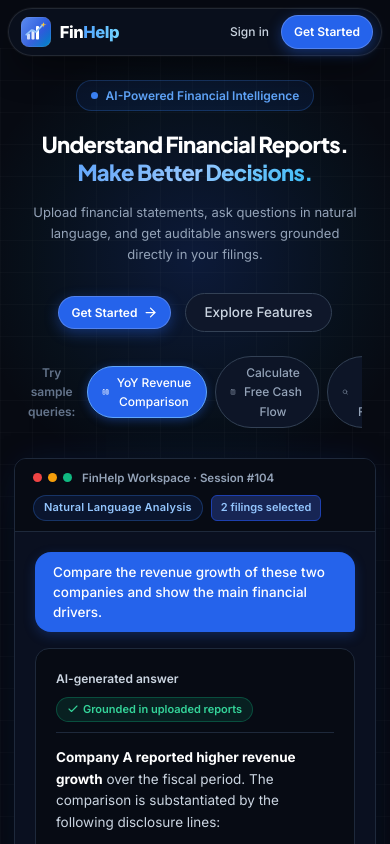
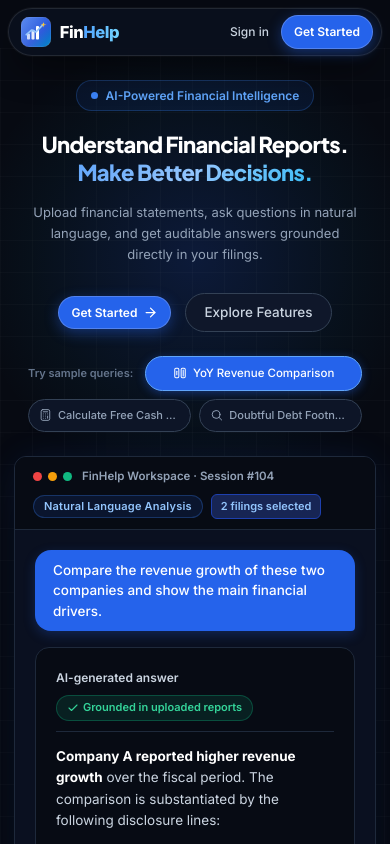
Before and after one commit to Thnh8052/FinHelp, a React (Vite) app in the folder frontend/: page / in a window 390 px wide. Built offline with nearby package versions, Linux system fonts and the light colour scheme; no server answers.

Commit message:
Fix Landing page layout and UX/UI

```diff
--- a/frontend/src/features/landing/LandingPage.css
+++ b/frontend/src/features/landing/LandingPage.css
@@ -269,6 +269,20 @@
   flex-wrap: wrap;
 }
 
+.fh-chips-row {
+  display: flex;
+  align-items: center;
+  gap: 8px;
+}
+
+.fh-chips-label {
+  font-size: 12px;
+  color: #64748b;
+  font-weight: 600;
+  margin-right: 4px;
+  white-space: nowrap;
+}
+
 .fh-chip {
   padding: 6px 14px;
   border-radius: 9999px;
@@ -282,6 +296,7 @@
   display: inline-flex;
   align-items: center;
   gap: 6px;
+  white-space: nowrap;
 }
 
 .fh-chip:hover {
@@ -594,12 +609,20 @@
   gap: 6px;
 }
 
-/* API Badge Pills */
+/* Capability & Comparison Badges */
+.fh-badge-wrapper {
+  display: inline-flex;
+  align-items: center;
+  justify-content: flex-end;
+  flex-shrink: 0;
+}
+
 .fh-capability-badge {
   display: inline-flex;
   align-items: center;
+  justify-content: center;
   gap: 5px;
-  padding: 3px 10px;
+  padding: 4px 11px;
   border-radius: 9999px;
   font-size: 11px;
   font-weight: 600;
@@ -607,6 +630,51 @@
   background: rgba(37, 99, 235, 0.12);
   border: 1px solid rgba(59, 130, 246, 0.28);
   letter-spacing: 0.02em;
+  white-space: nowrap;
+  flex-shrink: 0;
+  text-align: center;
+  line-height: 1.3;
+}
+
+.fh-comparison-header {
+  display: flex;
+  align-items: center;
+  justify-content: space-between;
+  gap: 10px;
+  width: 100%;
+}
+
+.fh-comparison-title {
+  font-weight: 700;
+  font-size: 12px;
+  text-transform: uppercase;
+  letter-spacing: 0.06em;
+}
+
+.fh-comparison-badge {
+  display: inline-flex;
+  align-items: center;
+  justify-content: center;
+  text-align: center;
+  padding: 4px 10px;
+  border-radius: 9999px;
+  font-size: 11px;
+  font-weight: 600;
+  white-space: nowrap;
+  flex-shrink: 0;
+  line-height: 1.25;
+}
+
+.fh-badge-risk {
+  background: rgba(239, 68, 68, 0.15);
+  color: #fca5a5;
+  border: 1px solid rgba(239, 68, 68, 0.3);
+}
+
+.fh-badge-success {
+  background: rgba(16, 185, 129, 0.15);
+  color: #6ee7b7;
+  border: 1px solid rgba(16, 185, 129, 0.3);
 }
 
 .fh-api-pill {
@@ -987,17 +1055,91 @@
   .fh-chips-container {
     width: 100%;
     max-width: 100%;
-    justify-content: flex-start;
-    flex-wrap: nowrap;
-    overflow-x: auto;
-    padding-bottom: 6px;
-    -webkit-overflow-scrolling: touch;
-    scrollbar-width: none;
+    display: flex;
+    flex-direction: column;
+    gap: 8px;
+    margin-top: 14px;
     box-sizing: border-box;
   }
-  .fh-chips-container::-webkit-scrollbar {
-    display: none;
+  .fh-chips-row {
+    display: flex;
+    align-items: center;
+    gap: 8px;
+    width: 100%;
   }
+  .fh-chips-row-1 {
+    display: flex;
+    align-items: center;
+    gap: 8px;
+    width: 100%;
+  }
+  .fh-chips-row-1 .fh-chips-label {
+    font-size: 11px;
+    color: #64748b;
+    font-weight: 600;
+    white-space: nowrap;
+    flex-shrink: 0;
+  }
+  .fh-chips-row-1 .fh-chip {
+    flex: 1;
+    min-width: 0;
+    justify-content: center;
+    padding: 7px 12px;
+    font-size: 11.5px;
+  }
+  .fh-chips-row-2 {
+    display: flex;
+    align-items: center;
+    gap: 8px;
+    width: 100%;
+  }
+  .fh-chips-row-2 .fh-chip {
+    flex: 1;
+    min-width: 0;
+    justify-content: center;
+    padding: 7px 10px;
+    font-size: 11px;
+  }
+  .fh-chip {
+    white-space: nowrap;
+  }
+  .fh-chip span {
+    overflow: hidden;
+    text-overflow: ellipsis;
+    white-space: nowrap;
+  }
+
+  .fh-badge-wrapper {
+    display: inline-flex;
+    align-items: center;
+    justify-content: flex-start;
+  }
+  .fh-card-header {
+    flex-wrap: wrap;
+    gap: 8px;
+    align-items: flex-start;
+  }
+  .fh-bento-visual-card .fh-card-header {
+    flex-wrap: wrap;
+    gap: 10px;
+    align-items: flex-start;
+  }
+  .fh-comparison-header {
+    flex-wrap: wrap;
+    gap: 8px;
+    align-items: flex-start;
+  }
+  .fh-capability-badge {
+    white-space: nowrap;
+    font-size: 11px;
+    padding: 3.5px 10px;
+  }
+  .fh-comparison-badge {
+    white-space: nowrap;
+    font-size: 11px;
+    padding: 3.5px 10px;
+  }
+
   .fh-preview-card {
     border-radius: 12px;
     margin: 24px 0 0;
--- a/frontend/src/features/landing/LandingPage.tsx
+++ b/frontend/src/features/landing/LandingPage.tsx
@@ -175,9 +175,10 @@ export const LandingPage: React.FC<LandingPageProps> = ({
             </a>
           </div>
 
-          {/* Sample Query Chips */}
+          {/* Sample Query Chips (2-Row Balanced SaaS Layout) */}
           <div className="fh-chips-container">
-            <span style={{ fontSize: "12px", color: "#64748b", fontWeight: 600, marginRight: "4px" }}>
+            <div className="fh-chips-row fh-chips-row-1">
+              <span className="fh-chips-label">
                 Try sample queries:
               </span>
               <button
@@ -187,6 +188,8 @@ export const LandingPage: React.FC<LandingPageProps> = ({
                 <IconCompare size={14} />
                 <span>YoY Revenue Comparison</span>
               </button>
+            </div>
+            <div className="fh-chips-row fh-chips-row-2">
               <button
                 onClick={() => setActiveQueryIndex(2)}
                 className={`fh-chip ${activeQueryIndex === 2 ? "active" : ""}`}
@@ -201,6 +204,7 @@ export const LandingPage: React.FC<LandingPageProps> = ({
                 <IconSearch size={14} />
                 <span>Doubtful Debt Footnotes</span>
               </button>
+            </div>
           </div>
         </div>
 
@@ -220,10 +224,12 @@ export const LandingPage: React.FC<LandingPageProps> = ({
                 FinHelp Workspace · Session #104
               </span>
             </div>
-            <div style={{ display: "flex", alignItems: "center", gap: "8px" }}>
+            <div style={{ display: "flex", alignItems: "center", gap: "8px", flexWrap: "wrap" }}>
+              <div className="fh-badge-wrapper">
                 <span className="fh-capability-badge">
                   Natural Language Analysis
                 </span>
+              </div>
               <span
                 style={{
                   padding: "3px 9px",
@@ -233,6 +239,7 @@ export const LandingPage: React.FC<LandingPageProps> = ({
                   color: "#93c5fd",
                   fontSize: "11px",
                   fontWeight: 600,
+                  whiteSpace: "nowrap",
                 }}
               >
                 2 filings selected
@@ -447,7 +454,7 @@ export const LandingPage: React.FC<LandingPageProps> = ({
 
               {/* Source references footer */}
               <div className="fh-sources-box">
-                <div style={{ display: "flex", alignItems: "center", justifyContent: "space-between" }}>
+                <div style={{ display: "flex", alignItems: "center", justifyContent: "space-between", flexWrap: "wrap", gap: "6px" }}>
                   <span
                     style={{
                       fontSize: "11px",
@@ -459,9 +466,11 @@ export const LandingPage: React.FC<LandingPageProps> = ({
                   >
                     Source references (Audit Trail)
                   </span>
+                  <div className="fh-badge-wrapper">
                     <span className="fh-capability-badge">
                       Verified Citations
                     </span>
+                  </div>
                 </div>
 
                 <div className="fh-sources-grid">
@@ -499,13 +508,15 @@ export const LandingPage: React.FC<LandingPageProps> = ({
           <div className="fh-comparison-wrapper">
             {/* Before Card */}
             <div className="fh-comparison-card fh-comparison-card-before">
-              <div style={{ display: "flex", justifyContent: "space-between", alignItems: "center" }}>
-                <span style={{ color: "#f87171", fontWeight: 700, fontSize: "12px", textTransform: "uppercase", letterSpacing: "0.06em" }}>
+              <div className="fh-comparison-header">
+                <span className="fh-comparison-title" style={{ color: "#f87171" }}>
                   Before: Manual Financial Audit
                 </span>
-                <span style={{ padding: "3px 8px", borderRadius: "9999px", background: "rgba(239, 68, 68, 0.15)", color: "#fca5a5", fontSize: "11px", fontWeight: 600 }}>
+                <div className="fh-badge-wrapper">
+                  <span className="fh-comparison-badge fh-badge-risk">
                     High Error Risk
                   </span>
+                </div>
               </div>
               <div className="fh-mockup-doc">
                 <div style={{ display: "flex", justifyContent: "space-between", color: "#64748b" }}>
@@ -529,13 +540,15 @@ export const LandingPage: React.FC<LandingPageProps> = ({
 
             {/* After Card */}
             <div className="fh-comparison-card fh-comparison-card-after">
-              <div style={{ display: "flex", justifyContent: "space-between", alignItems: "center" }}>
-                <span style={{ color: "#60a5fa", fontWeight: 700, fontSize: "12px", textTransform: "uppercase", letterSpacing: "0.06em" }}>
+              <div className="fh-comparison-header">
+                <span className="fh-comparison-title" style={{ color: "#60a5fa" }}>
                   After: FinHelp Grounded Intelligence
                 </span>
-                <span style={{ padding: "3px 8px", borderRadius: "9999px", background: "rgba(16, 185, 129, 0.15)", color: "#6ee7b7", fontSize: "11px", fontWeight: 600 }}>
+                <div className="fh-badge-wrapper">
+                  <span className="fh-comparison-badge fh-badge-success">
                     100% Traceable
                   </span>
+                </div>
               </div>
               <div className="fh-mockup-doc" style={{ background: "#050b18", borderColor: "#1e3a8a" }}>
                 <div style={{ display: "flex", justifyContent: "space-between", color: "#93c5fd" }}>
@@ -652,9 +665,11 @@ export const LandingPage: React.FC<LandingPageProps> = ({
                     <p style={{ margin: 0, fontSize: "12px", color: "#64748b" }}>Intelligent Layout &amp; Table Structure Recognition</p>
                   </div>
                 </div>
+                <div className="fh-badge-wrapper">
                   <span className="fh-capability-badge">
                     Automated Ingestion
                   </span>
+                </div>
               </div>
 
               {/* Visual Table Bounding Mockup */}
@@ -694,9 +709,11 @@ export const LandingPage: React.FC<LandingPageProps> = ({
                     <p style={{ margin: 0, fontSize: "12px", color: "#64748b" }}>100% Grounded in Underlying Documents</p>
                   </div>
                 </div>
+                <div className="fh-badge-wrapper">
                   <span className="fh-capability-badge">
                     Split-View Inspection
                   </span>
+                </div>
               </div>
 
               {/* Visual Split-View Graphic */}
@@ -731,9 +748,11 @@ export const LandingPage: React.FC<LandingPageProps> = ({
                   <div className="fh-card-icon-mono">
                     <IconChat size={18} />
                   </div>
+                  <div className="fh-badge-wrapper">
                     <span className="fh-capability-badge">
                       Interactive Q&amp;A
                     </span>
+                  </div>
                 </div>
                 <h3 className="fh-card-title">AI-powered Q&amp;A</h3>
                 <p className="fh-card-text">
@@ -752,9 +771,11 @@ export const LandingPage: React.FC<LandingPageProps> = ({
                   <div className="fh-card-icon-mono">
                     <IconCompare size={18} />
                   </div>
+                  <div className="fh-badge-wrapper">
                     <span className="fh-capability-badge">
                       Cross-Entity
                     </span>
+                  </div>
                 </div>
                 <h3 className="fh-card-title">Multi-report Comparison</h3>
                 <p className="fh-card-text">
@@ -773,9 +794,11 @@ export const LandingPage: React.FC<LandingPageProps> = ({
                   <div className="fh-card-icon-mono">
                     <IconCalculator size={18} />
                   </div>
+                  <div className="fh-badge-wrapper">
                     <span className="fh-capability-badge">
                       Deterministic Math
                     </span>
+                  </div>
                 </div>
                 <h3 className="fh-card-title">Financial Analysis</h3>
                 <p className="fh-card-text">
@@ -794,9 +817,11 @@ export const LandingPage: React.FC<LandingPageProps> = ({
                   <div className="fh-card-icon-mono">
                     <IconHistory size={18} />
                   </div>
+                  <div className="fh-badge-wrapper">
                     <span className="fh-capability-badge">
                       Isolated Vault
                     </span>
+                  </div>
                 </div>
                 <h3 className="fh-card-title">Conversation History</h3>
                 <p className="fh-card-text">
```
Lines whose indentation alone changed are shown as unchanged.
